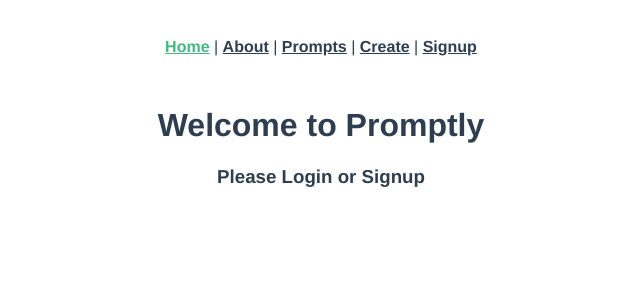
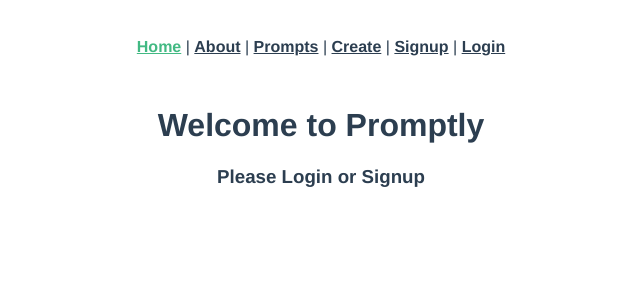
Before and after one commit to devorahortega/capstone-frontend-vue, a Vue app: page / in a window 1280 px wide. Shown: the top 300 px of the page, without its empty margins (319-959 px from the left). Built offline with nearby package versions, Linux system fonts and the light colour scheme.

Commit message:
Adds login page

```diff
--- a/src/App.vue
+++ b/src/App.vue
@@ -10,6 +10,8 @@
       <router-link to="/prompts/new">Create</router-link>
       |
       <router-link to="/sessions">Signup</router-link>
+      |
+      <router-link to="/login">Login</router-link>
     </div>
     <router-view />
   </div>
--- a/src/router/index.js
+++ b/src/router/index.js
@@ -4,6 +4,7 @@
 import PromptsIndex from "../views/PromptsIndex.vue";
 import PromptsNew from "../views/PromptsNew.vue";
 import Signup from "../views/Signup.vue";
+import Login from "../views/Login.vue";
 
 Vue.use(VueRouter);
 
@@ -36,6 +37,11 @@
     name: "signup",
     component: Signup,
   },
+  {
+    path: "/login",
+    name: "login",
+    component: Login,
+  },
 ];
 
 const router = new VueRouter({
```
Also changed, not shown: src/views/Login.vue (added).
